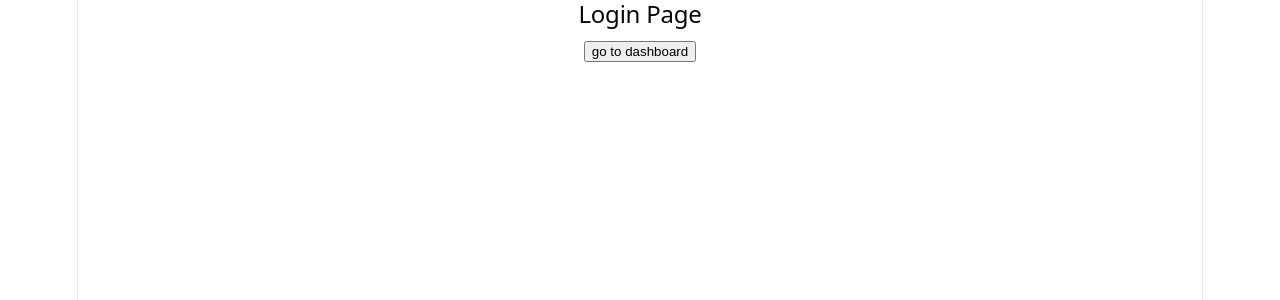
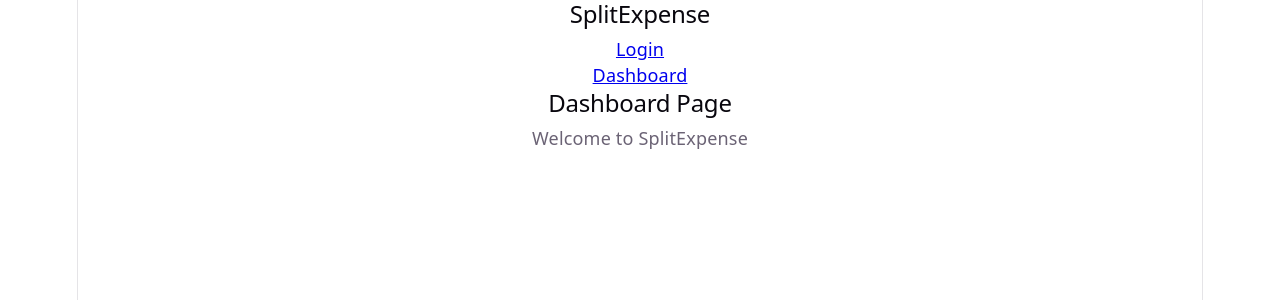
Before and after one commit to dwitipatell/SplitExpense, a React (Vite) app: page / in a window 1280 px wide. Shown: the top 300 px of the page. Built offline with nearby package versions, Linux system fonts and the light colour scheme.

Commit message:
fixed navbar issue

```diff
--- a/src/App.jsx
+++ b/src/App.jsx
@@ -1,24 +1,20 @@
 //MAIN JSX
 
-import { useState } from 'react'
-import reactLogo from './assets/react.svg'
-import viteLogo from './assets/vite.svg'
-import heroImg from './assets/hero.png'
-import './App.css'
-import Login from './pages/login'
 import {BrowserRouter , Routes , Route} from "react-router-dom"
 import Dashboard from './pages/dashboard'
+import Navbar from './components/navbar'
+import Login from "./pages/login"
 
 function App() {
 
   return (
     <BrowserRouter>
-      <Routes>
-          <Route path='/' element={<Login/>}/>
-          <Route path='/dashboard' element={<Dashboard/>}/>
-      </Routes>
+      <Navbar/>
+        <Routes>
+            <Route path='login' element={<Login/>}/>
+            <Route path='/' element={<Dashboard/>}/>
+        </Routes>
     </BrowserRouter>
   )
 }
-
 export default App
--- /dev/null
+++ b/src/components/navbar.jsx
@@ -0,0 +1,15 @@
+import { Link } from "react-router-dom";
+
+function Navbar() {
+  return (
+    <nav>
+      <h2>SplitExpense</h2>
+
+      <Link to="/">Login</Link>
+      <br />
+      <Link to="/dashboard">Dashboard</Link>
+    </nav>
+  );
+}
+
+export default Navbar;
--- a/src/pages/login.jsx
+++ b/src/pages/login.jsx
@@ -4,7 +4,6 @@ function Login() {
     return (
         <div>
         <h2>Login Page</h2>
-        <button>go to dashboard</button>
         </div>
     );
 }
```
